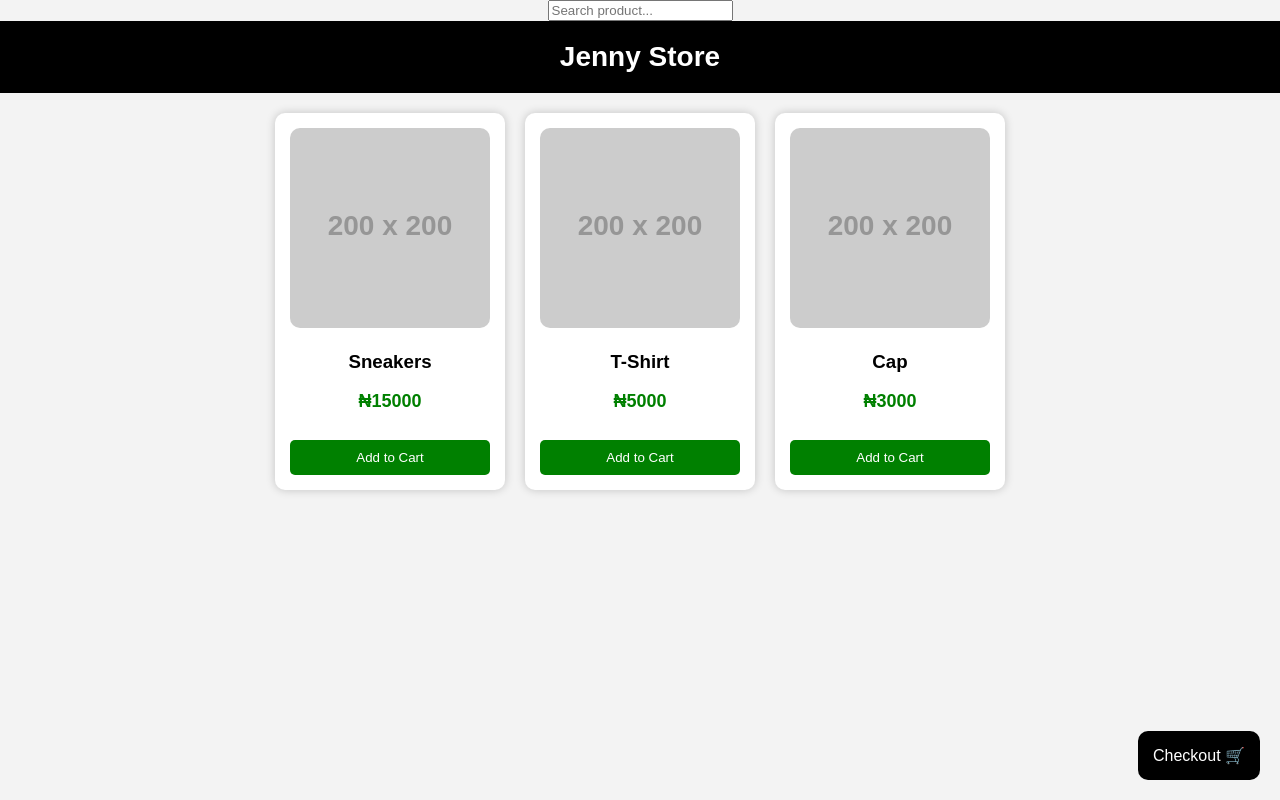
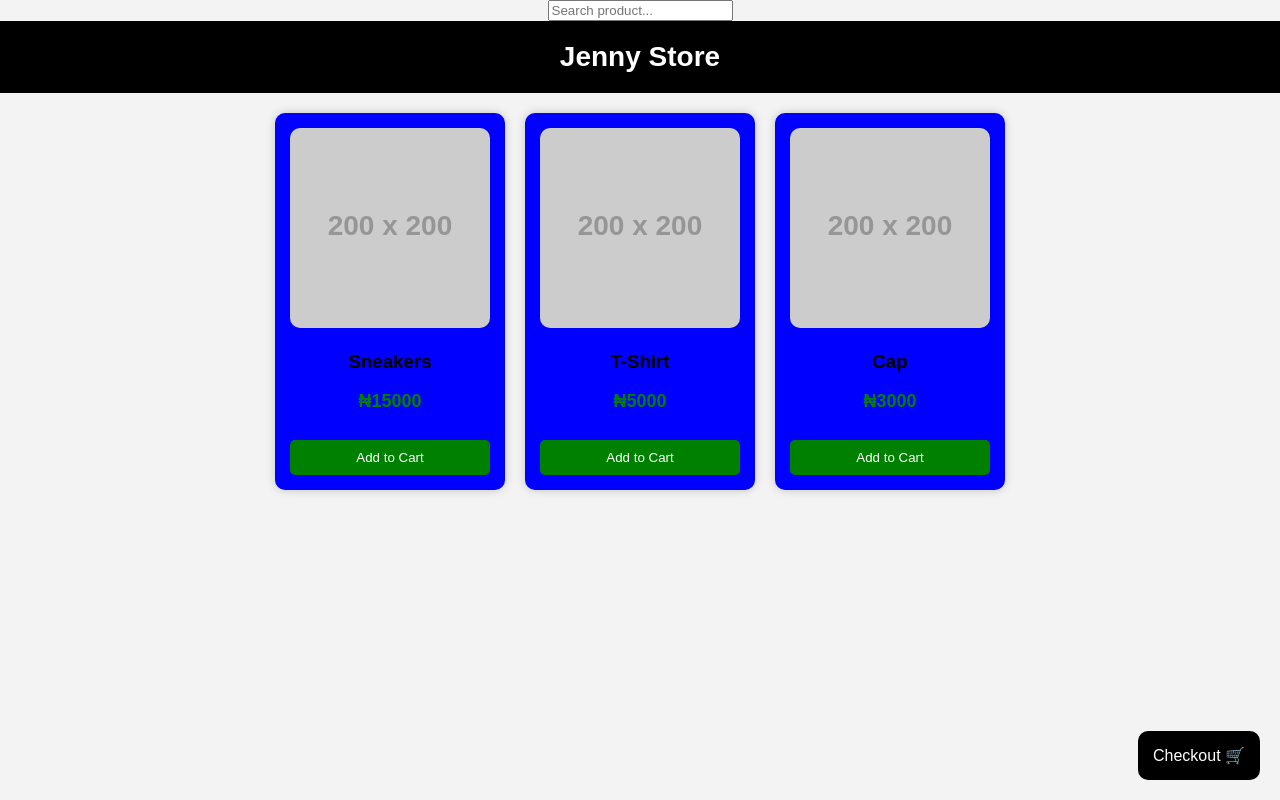
Before and after one commit to chimaobidarlington03-jpg/calc, a plain HTML site: page index.html in a window 1280 px wide. Drawn offline with Linux system fonts and the light colour scheme; placeholder pictures from the web are drawn by us.

Commit message:
Update style.css

```diff
--- a/style.css
+++ b/style.css
@@ -22,7 +22,7 @@ header {
 }
 
 .card {
-    background: white;
+    background: blue;
     width: 200px;
     padding: 15px;
     border-radius: 10px;
```
